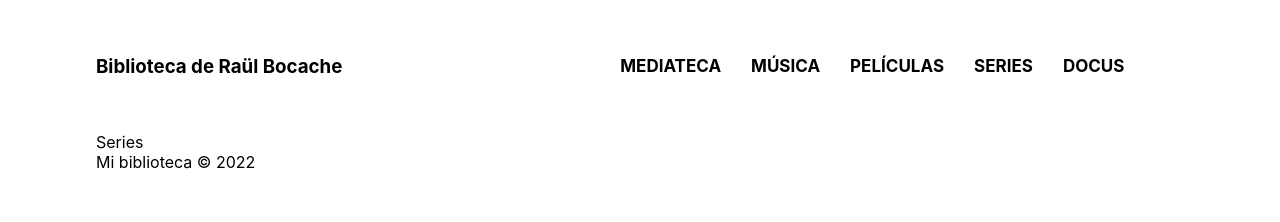
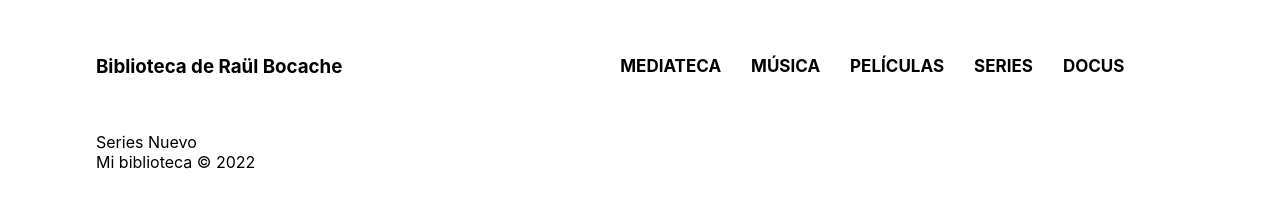
Before and after one commit to rbocache/my-media, a React (Create React App) app: page /series in a window 1280 px wide. Shown: the top 222 px of the page. Built offline with nearby package versions, Linux system fonts and the light colour scheme.

Commit message:
Prueba commit

```diff
--- a/src/components/Series.js
+++ b/src/components/Series.js
@@ -2,6 +2,6 @@ import React from 'react'
 
 export const Series = () => {
   return (
-    <div>Series</div>
+    <div>Series Nuevo</div>
   )
 }
```
